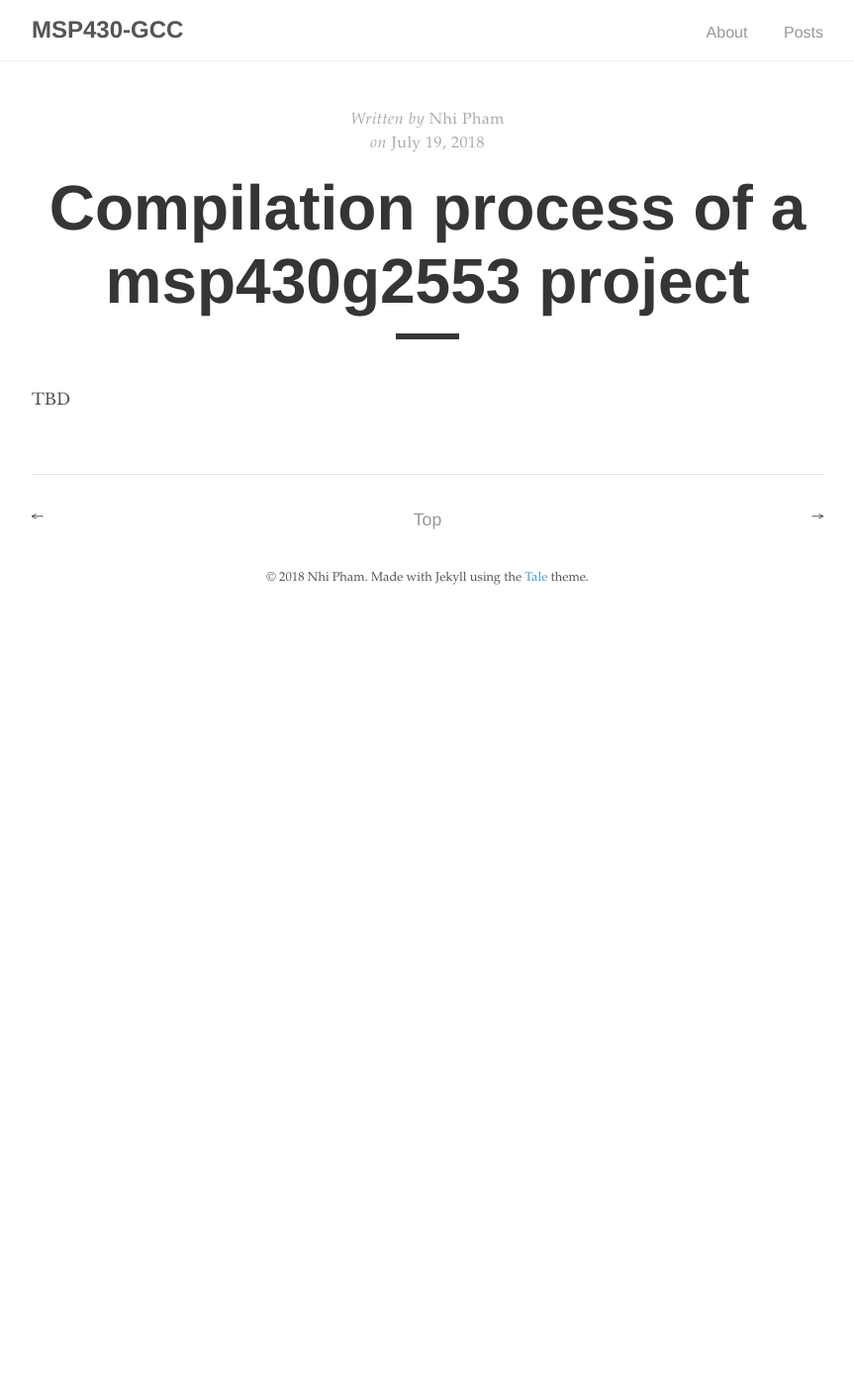
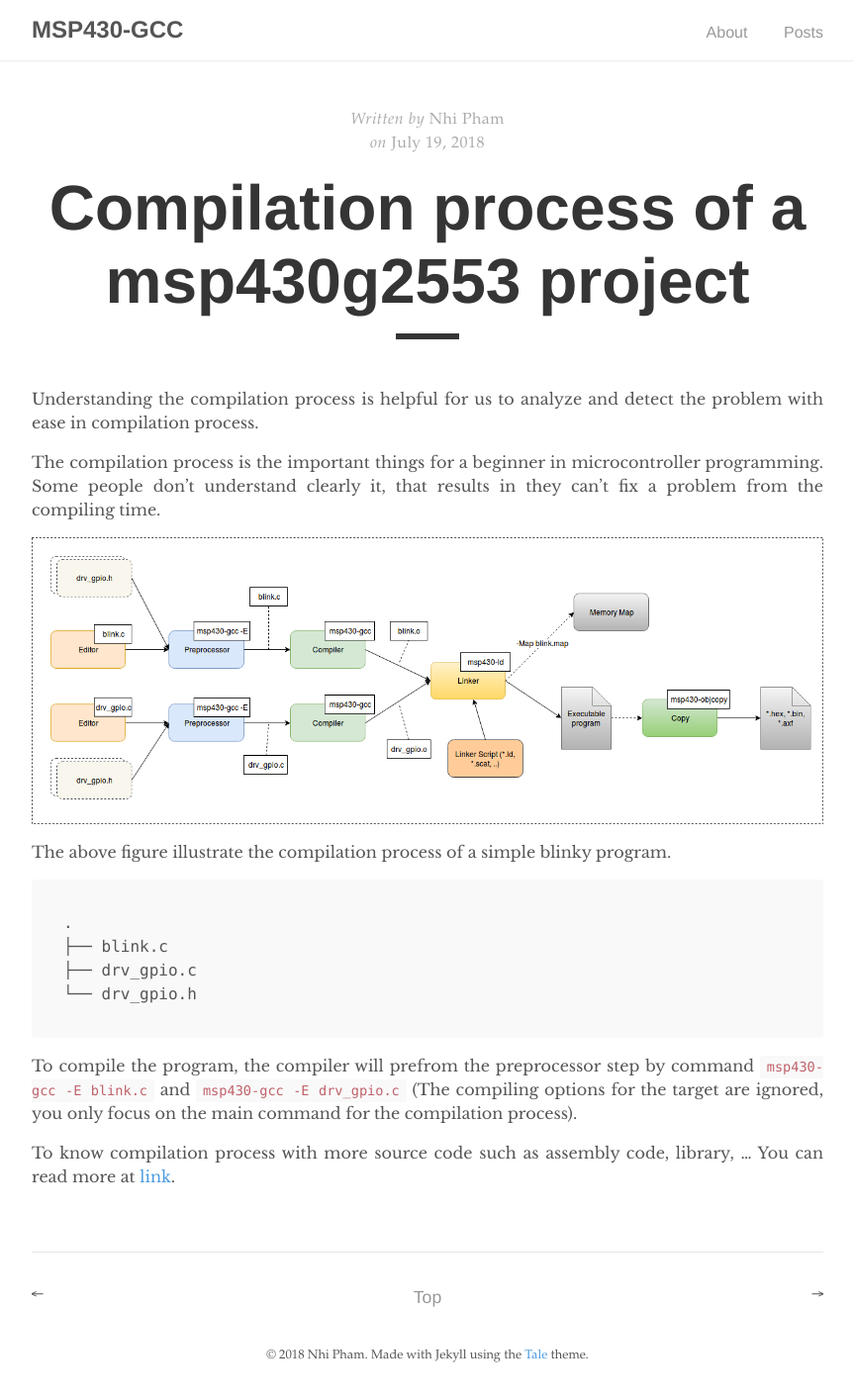
Before and after one commit to nhivp/msp430-gcc, a Jekyll site: the page built from docs/_posts/2018-07-19-compilation-process.md, in a window 1280 px wide. Shown: the whole page at 99% size, without its empty margins (208-1071 px from the left). Built offline with Jekyll 4.4.1, drawn with Linux system fonts in a browser that asks for light colours; before the commit the page ends 900 px from its top, so only the background shows below that.

Commit message:
update post

````diff
--- a/docs/_posts/2018-07-19-compilation-process.md
+++ b/docs/_posts/2018-07-19-compilation-process.md
@@ -4,4 +4,21 @@ title: "Compilation process of a msp430g2553 project"
 author: "Nhi Pham"
 ---
 
-TBD
+Understanding the compilation process is helpful for us to analyze and detect the problem with ease in compilation process.
+
+The compilation process is the important things for a beginner in microcontroller programming. Some people don't understand clearly it, that results in they can't fix a problem from the compiling time.
+
+![Compilation process](https://raw.githubusercontent.com/nhivp/msp430-gcc/master/docs/assets/img/compilation_process.png "Compilation process")
+
+The above figure illustrate the compilation process of a simple blinky program.
+
+```
+.
+├── blink.c
+├── drv_gpio.c
+└── drv_gpio.h
+```
+
+To compile the program, the compiler will prefrom the preprocessor step by command ```msp430-gcc -E blink.c``` and ```msp430-gcc -E drv_gpio.c``` (The compiling options for the target are ignored, you only focus on the main command for the compilation process).
+
+To know compilation process with more source code such as assembly code, library, ... You can read more at [link](http://www.bogotobogo.com/cplusplus/embeddedSystemsProgramming_gnu_toolchain_ARM_cross_compiler.php).
````
Also changed, not shown: docs/assets/img/compilation_process.png (added).
